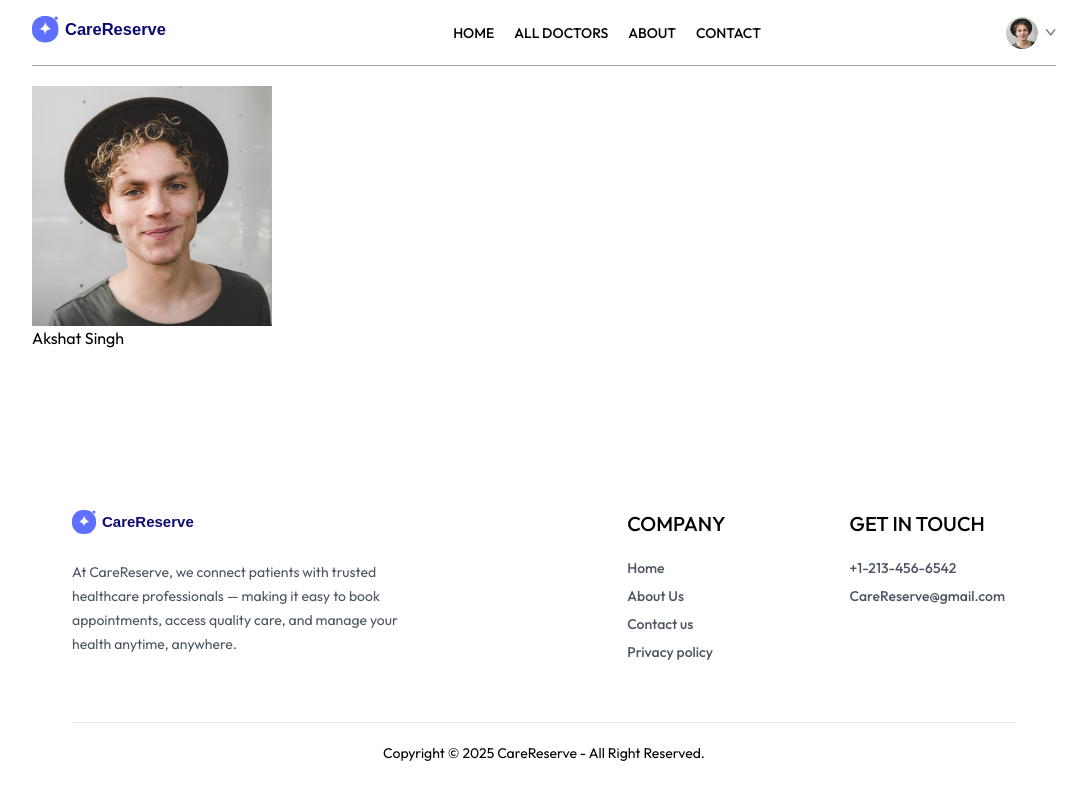
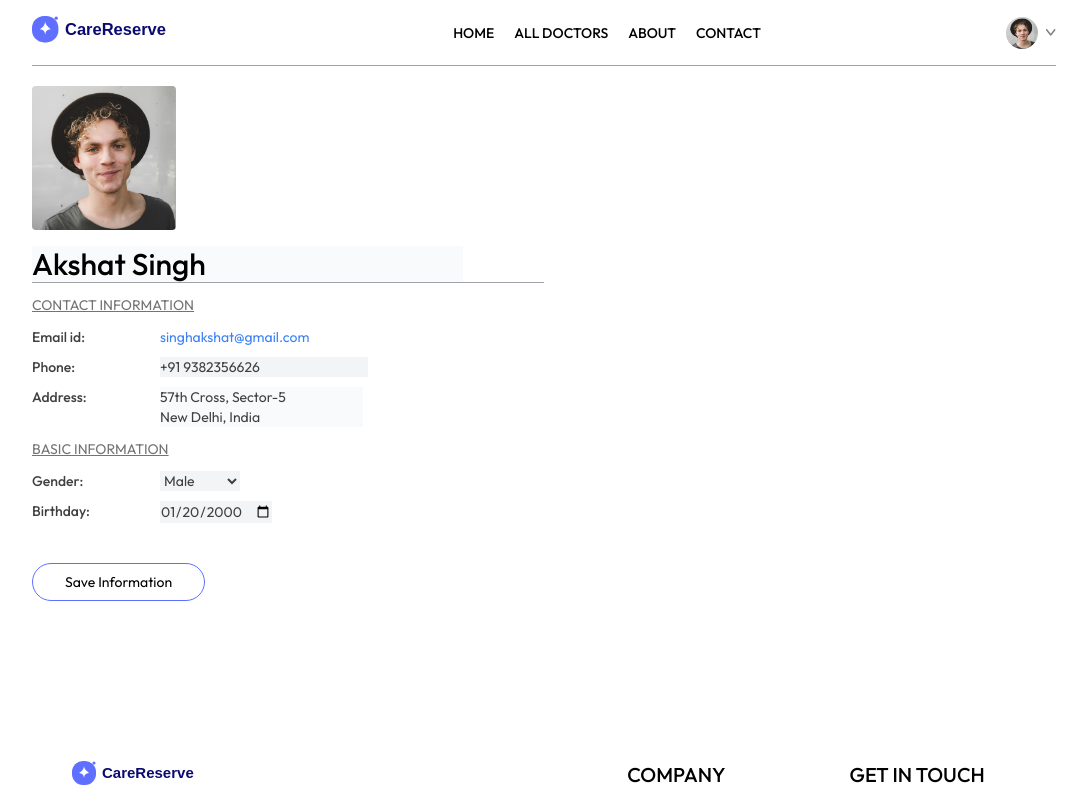
Before and after one commit to Arshiya2801/CareReserve, a React (Vite) app in the folder frontend/: page /my-profile in a window 1280 px wide. Shown: the top 800 px of the page, without its empty margins (96-1183 px from the left). Built offline with nearby package versions, Linux system fonts and the light colour scheme; the HTML template or start-up script is replaced by a standard one.

Commit message:
profile page

```diff
--- a/frontend/src/pages/MyProfile.jsx
+++ b/frontend/src/pages/MyProfile.jsx
@@ -15,15 +15,74 @@
     dob:'2000-01-20'
   })
 
-  const [isEdit,setIsEdit] =useState(false)
+  const [isEdit,setIsEdit] =useState(true)
   return (
-    <div>
-        <img src={userData.image} alt="" />
+    <div className='max-w-lg flex-col gap-2 text-sm'>
+        <img className='w-36 rounded'src={userData.image} alt="" />
         {
           isEdit
-          ? <input type="text" />
-          : <p>{userData.name}</p>
+          ? <input className='bg-gray-50 text-3xl font-medium max-w mt-4' type="text" value={userData.name} onChange={e=> setUserData(prev=>({...prev,name:e.target.value}))} />
+          : <p className='font-medium text-3xl text-neutral-800 mt-4'>{userData.name}</p>
         }
+        <hr className='bg-zinc-400 h-[1px] border-none' />
+        <div >
+          <p className='text-neutral-500 underline mt-3'>CONTACT INFORMATION</p>
+          <div className='grid grid-cols-[1fr_3fr] gap-y-2.5 mt-3 text-neutral-700'>
+            <p className='font-medium'>Email id:</p>
+            <p className='text-blue-500'>{userData.email}</p>
+            <p className='font-medium'>Phone:</p>
+            {
+              isEdit
+              ? <input className='bg-gray-100 max-w-52' type="text" value={userData.phone} onChange={e=> setUserData(prev=>({...prev,phone:e.target.value}))} />
+              : <p className='text-blue-400'>{userData.phone}</p>
+            }
+            <p className='font-medium'>Address:</p>
+            {
+              isEdit
+              ?
+              <p>
+                <input className='bg-gray-50' onChange={e=>setUserData(prev=>({...prev,address:{...prev.address,line1:e.target.value}}))} value={userData.address.line1}type="text" />
+                <br />
+                <input className='bg-gray-50' onChange={e=>setUserData(prev=>({...prev,address:{...prev.address,line2:e.target.value}}))} value={userData.address.line2} type="text" />
+              </p>
+              :
+              <p className='text-gray-500'>
+                {userData.address.line1}
+                <br />
+                {userData.address.line2}
+              </p>
+            }
+          </div>
+          <div>
+            <p className='text-neutral-500 underline mt-3'>BASIC INFORMATION</p>
+            <div className='grid grid-cols-[1fr_3fr] gap-y-2.5 mt-3 text-neutral-700'>
+              <p className='font-medium'>Gender:</p>
+              {
+                isEdit
+                ? <select className='max-w-20 bg-gray-100' onChange={e=>setUserData(prev=>({...prev,gender:e.target.value}))} value={userData.gender}>
+                  <option value="Male">Male</option>
+                  <option value="Female">Female</option>
+                  <option value="Others">Others</option>
+                </select>
+                : <p className='text-gray-400'>{userData.gender}</p>
+              }
+              <p className='font-medium'>Birthday:</p>
+              {
+                isEdit
+                ? <input className='max-w-28 bg-gray-100' type="date" onChange={e=>setUserData(prev=>({...prev,dob:e.target.value}))} value={userData.dob}/>
+                : <p className='text-gray-400'>{userData.dob}</p>
+              }
+            </div>
+
+          </div>
+          <div className='mt-10'>
+            {
+              isEdit
+              ? <button className='border border-primary px-8 py-2 rounded-full hover:bg-primary hover:text-white transition-all' onClick={()=>setIsEdit(false)}> Save Information</button>
+              : <button className='border border-primary px-8 py-2 rounded-full hover:bg-primary hover:text-white transition-all' onClick={()=>setIsEdit(true)}>Edit</button>
+            }
+          </div>
+        </div>
     </div>
   )
 }
```
